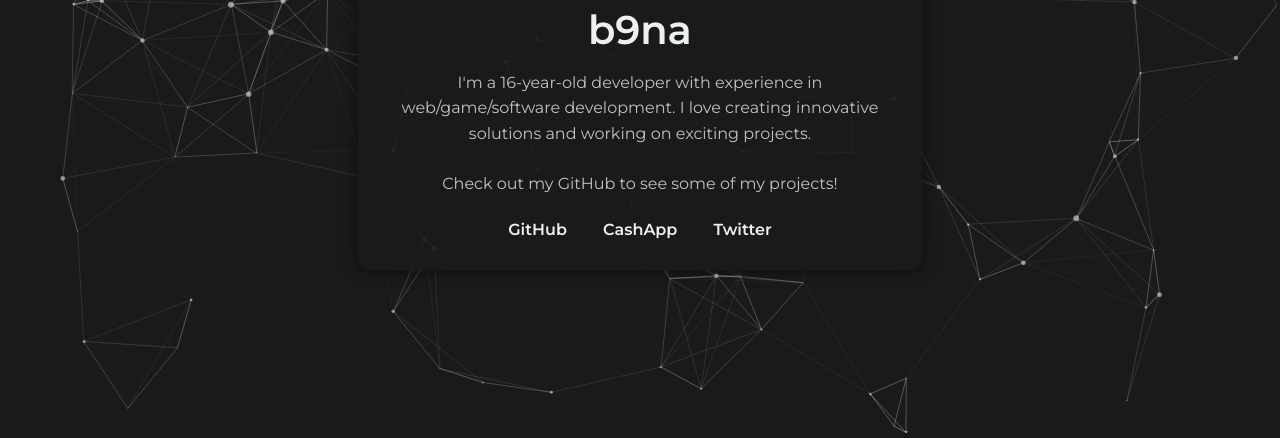
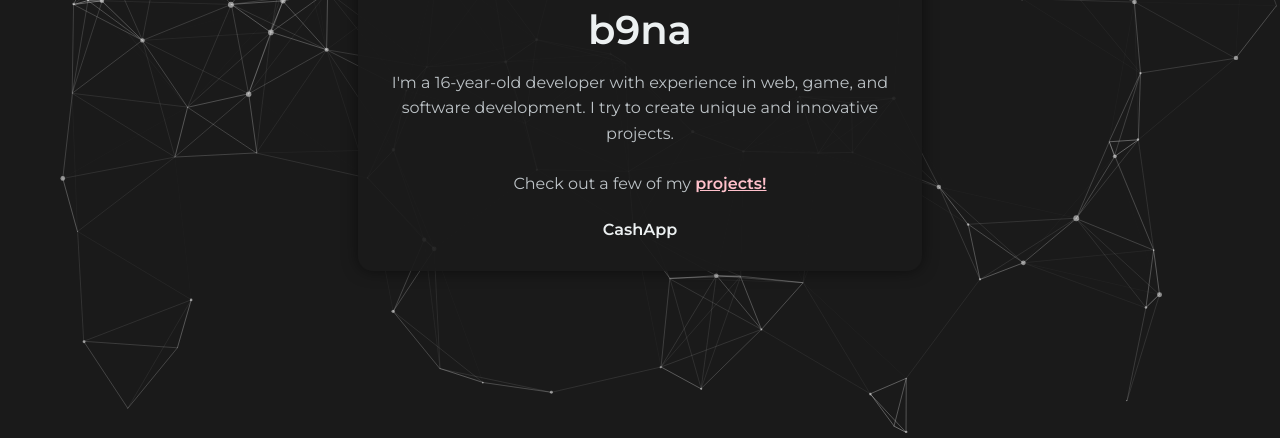
Before and after one commit to b9natwo/b9na.github.io, a plain HTML site: page index.html in a window 1280 px wide. Shown: the part 366-804 px from the top of the page. Drawn offline with nearby package versions, Linux system fonts and the light colour scheme.

Commit message:
Update index.html

```diff
--- a/index.html
+++ b/index.html
@@ -3,26 +3,24 @@
 <head>
     <meta charset="UTF-8">
     <meta name="viewport" content="width=device-width, initial-scale=1.0">
-    <title>b9na</title>
+    <title>b9na | Portfolio</title>
     <link rel="stylesheet" href="styles.css">
     <link href="https://fonts.googleapis.com/css2?family=Montserrat:wght@400;600&display=swap" rel="stylesheet">
 </head>
 <body>
     <div id="particles-js"></div>
+
     <div class="container">
         <div class="frame">
             <img src="https://avatars.githubusercontent.com/u/111341708" alt="GitHub Profile Picture" class="profile-pic">
             <h1>b9na</h1>
-            <p>I'm a 16-year-old developer with experience in web/game/software development. I love creating innovative solutions and working on exciting projects.</p>
-            <p></p>
-            <p>Check out my GitHub to see some of my projects!</p>
+            <p>I'm a 16-year-old developer with experience in web, game, and software development. I try to create unique and innovative projects. </p>
+            <p> </p>
+            <p>Check out a few of my <a href="https://github.com/b9natwo" style="font-weight: bold; color: pink;">projects!</a></p>
             <div class="social-links">
-                <a href="https://github.com/b9natwo" target="_blank">GitHub</a>
                 <a href="https://cash.app/$b9na" target="_blank">CashApp</a>
-                <a href="https://x.com/apbezel" target="_blank">Twitter</a>
             </div>
         </div>
-    </div>
     <script src="https://cdn.jsdelivr.net/npm/particles.js@2.0.0"></script>
     <script src="scripts.js"></script>
 </body>
```
